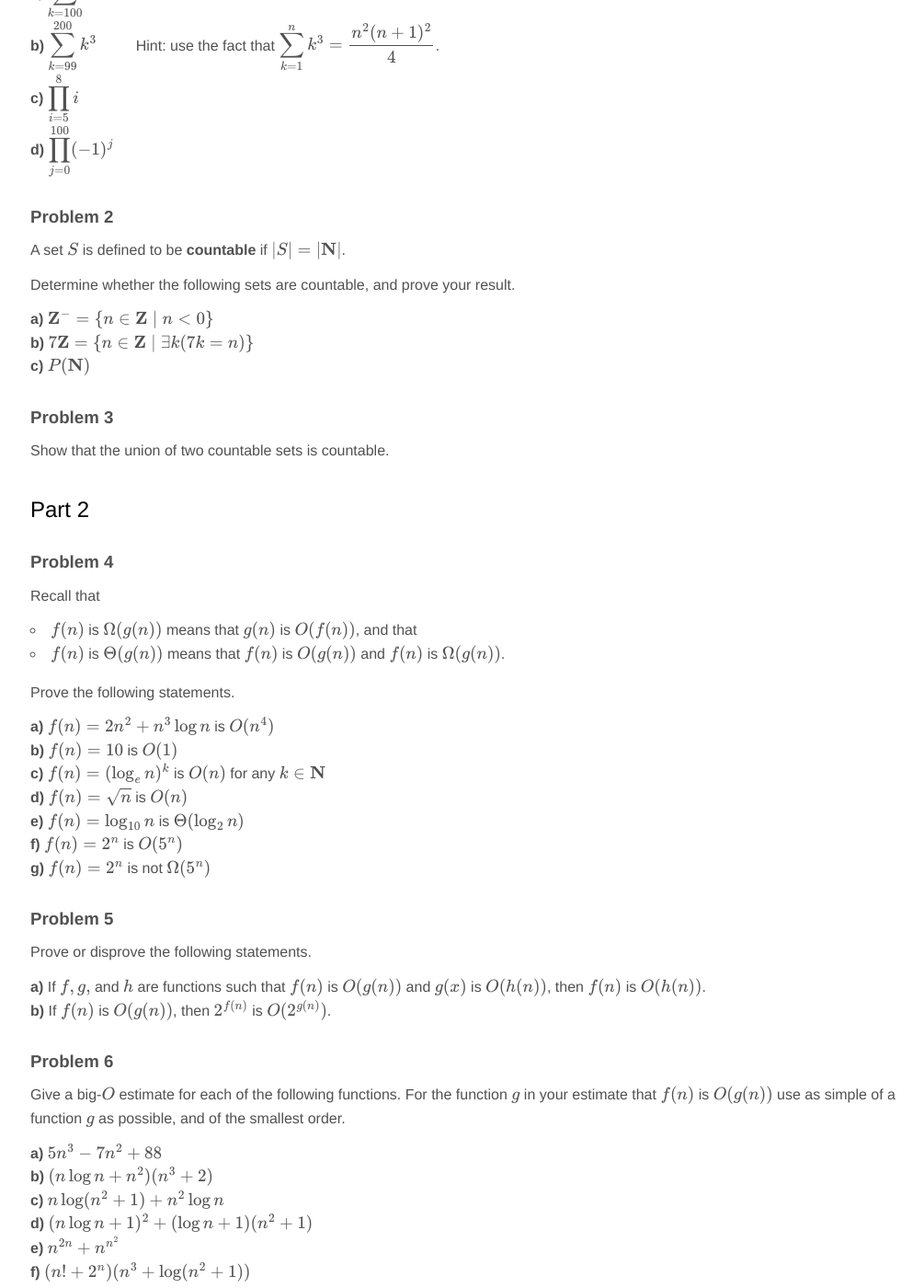
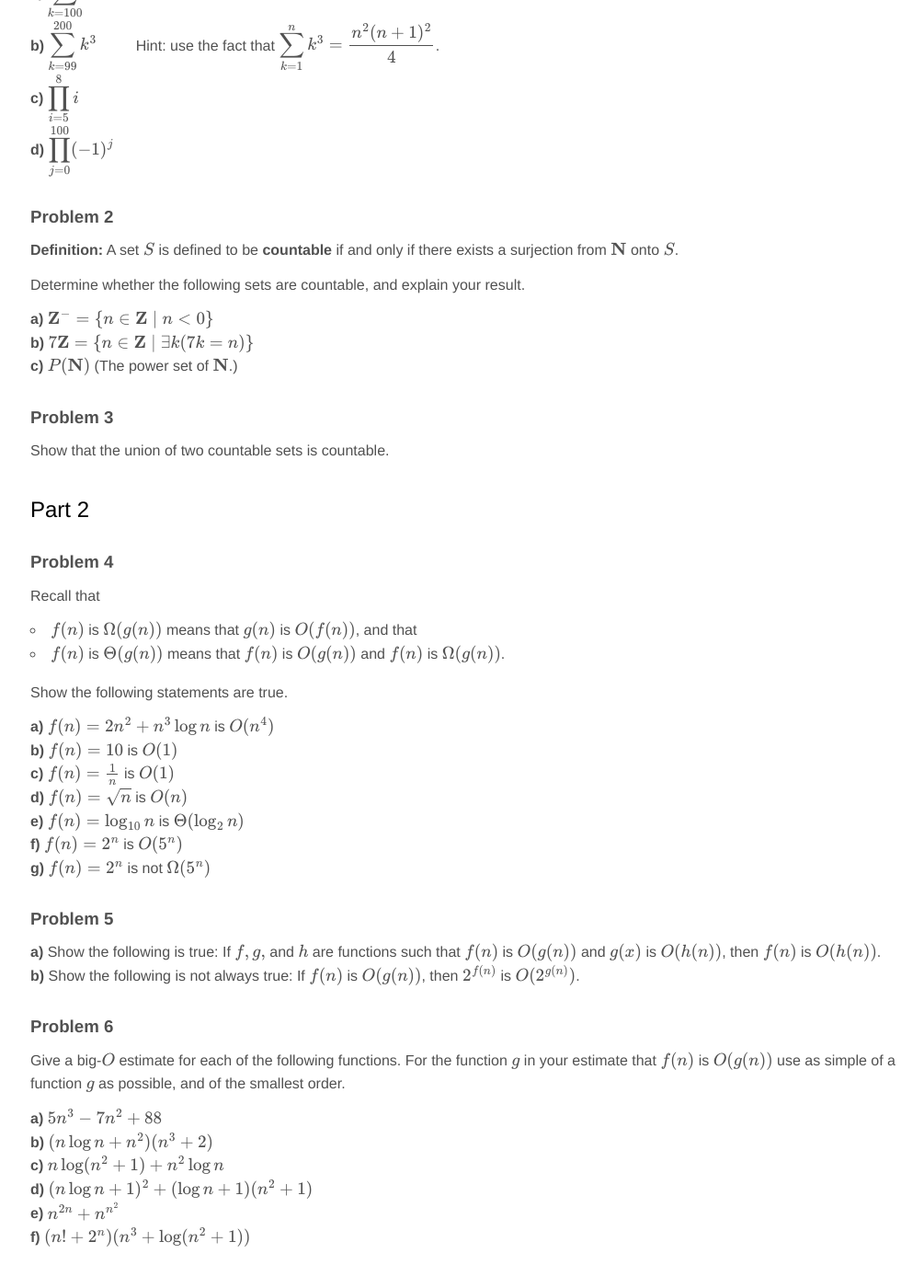
Before and after one commit to jnylam/jnylam.github.io, a Jekyll site: the page built from _courses/55/homework04.md, in a window 1280 px wide and 1400 px high, scrolled down 710 px. Shown: the whole window at 92% size, without its empty margins (127-1132 px from the left). Built offline with Jekyll 4.4.1, drawn with Linux system fonts in a browser that asks for light colours; formulas are drawn with MathJax 3.

Commit message:
55 post hw 4

```diff
--- a/_courses/55/homework04.md
+++ b/_courses/55/homework04.md
@@ -19,6 +19,7 @@ Please do not use paper torn off of a notebook.
 ## Part 1
 
 ### Problem 1
+
 Evaluate the following expressions. (Show your work.)
 
 __a)__ $$\displaystyle\sum_{k = 100}^{200} k$$
@@ -27,13 +28,14 @@ __c)__ $$\displaystyle\prod_{i=5}^8i$$
 __d)__ $$\displaystyle\prod_{j=0}^{100} (-1)^j$$
 
 ### Problem 2
-A set $$S$$ is defined to be __countable__ if $$|S| = |\mathbf{N}|$$.
 
-Determine whether the following sets are countable, and prove your result.
+__Definition:__ A set $$S$$ is defined to be __countable__ if and only if there exists a surjection from $$\mathbf{N}$$ onto $$S$$.
+
+Determine whether the following sets are countable, and explain your result.
 
 __a)__ $$\mathbf{Z}^- = \{ n \in \mathbf{Z} \mid n < 0 \}$$
 __b)__ $$7\mathbf{Z} = \{ n \in \mathbf{Z} \mid \exists k (7k = n)\}$$
-__c)__ $$P(\mathbf{N})$$
+__c)__ $$P(\mathbf{N})$$ (The power set of $$\mathbf{N}$$.)
 
 
 ### Problem 3
@@ -47,21 +49,20 @@ Recall that
 * $$f(n)$$ is $$\Omega(g(n))$$ means that $$g(n)$$ is $$O(f(n))$$, and that
 * $$f(n)$$ is $$\Theta(g(n))$$ means that $$f(n)$$ is $$O(g(n))$$ and $$f(n)$$ is $$\Omega(g(n))$$.
 
-Prove the following statements.
+Show the following statements are true.
 
 __a)__ $$f(n) = 2n^2 + n^3 \log n$$ is $$O(n^4)$$
 __b)__ $$f(n) = 10$$ is $$O(1)$$
-__c)__ $$f(n) = (\log_e n)^k$$ is $$O(n)$$  for any $$k \in \mathbf{N}$$
+__c)__ $$f(n) = \frac{1}{n}$$ is $$O(1)$$
 __d)__ $$f(n) = \sqrt{n}$$ is $$O(n)$$
 __e)__ $$f(n) = \log_{10}n$$ is $$\Theta(\log_2n)$$
 __f)__ $$f(n) = 2^n$$ is $$O(5^n)$$
 __g)__ $$f(n) = 2^n$$ is not $$\Omega(5^n)$$
 
 ### Problem 5
-Prove or disprove the following statements.
 
-__a)__ If $$f, g,$$ and $$h$$ are functions such that $$f(n)$$ is $$O(g(n))$$ and $$g(x)$$ is $$O(h(n))$$, then $$f(n)$$ is $$O(h(n))$$.
-__b)__ If $$f(n)$$ is $$O(g(n))$$, then $$2^{f(n)}$$ is $$O(2^{g(n)})$$.
+__a)__ Show the following is true: If $$f, g,$$ and $$h$$ are functions such that $$f(n)$$ is $$O(g(n))$$ and $$g(x)$$ is $$O(h(n))$$, then $$f(n)$$ is $$O(h(n))$$.
+__b)__ Show the following is not always true: If $$f(n)$$ is $$O(g(n))$$, then $$2^{f(n)}$$ is $$O(2^{g(n)})$$.
 
 ### Problem 6
 Give a big-$$O$$ estimate for each of the following functions. For the function $$g$$ in your estimate that $$f(n)$$ is $$O(g(n))$$ use as simple of a function $$g$$ as possible, and of the smallest order.
```
Also changed, not shown: _courses/55/index.md (+2 -2 lines), 1 other file.
